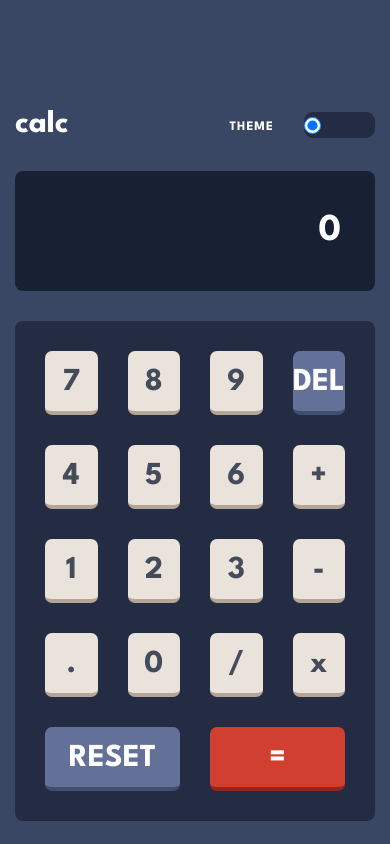
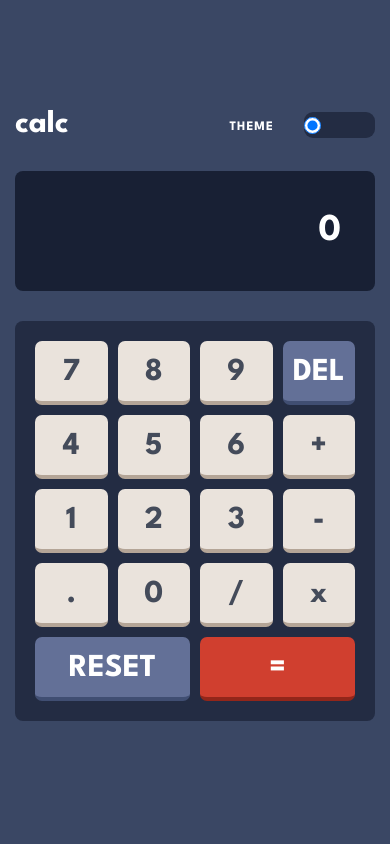
Before and after one commit to iskandar13abdurakhmonov/react-calculator, a React (Vite) app: page / in a window 390 px wide. Built offline with nearby package versions, Linux system fonts and the light colour scheme.

Commit message:
keypad kes margin fixed

```diff
--- a/src/components/Button.module.css
+++ b/src/components/Button.module.css
@@ -85,3 +85,15 @@
     grid-column: 2 span;
     max-width: 236px;
 }
+
+@media (max-width: 500px) {
+    .key {
+        margin: 10px;
+    }
+}
+
+@media (max-width: 400px) {
+    .key {
+        margin: 5px;
+    }
+}
```
